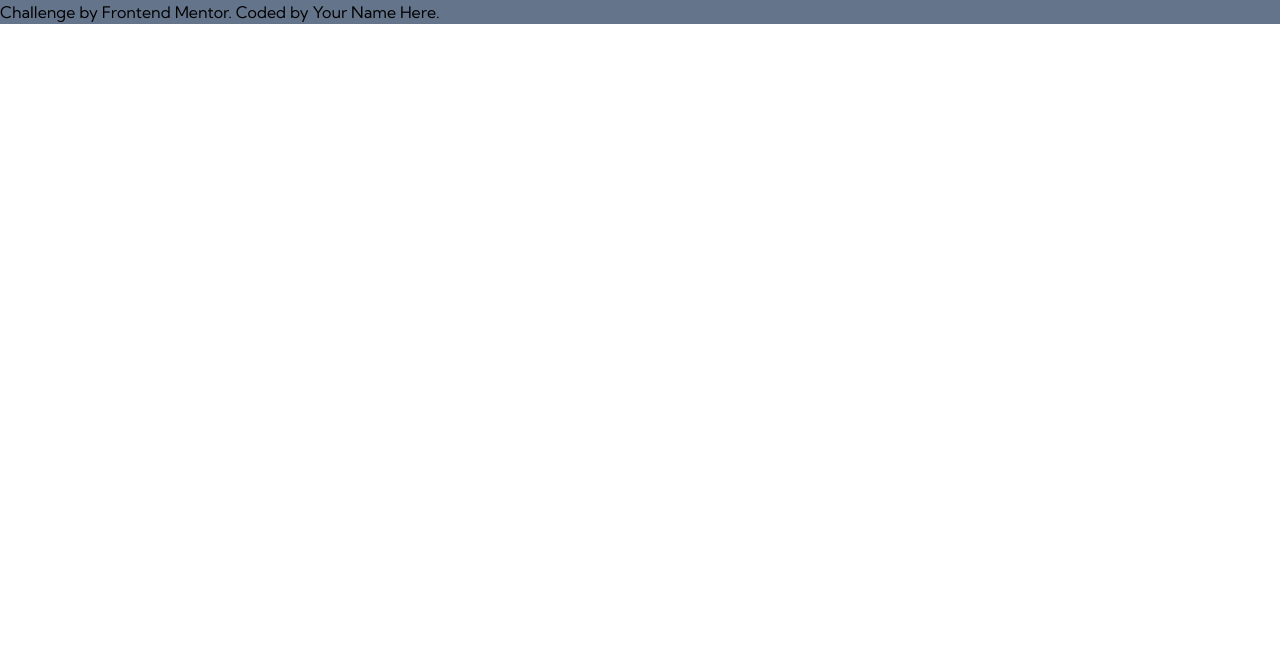
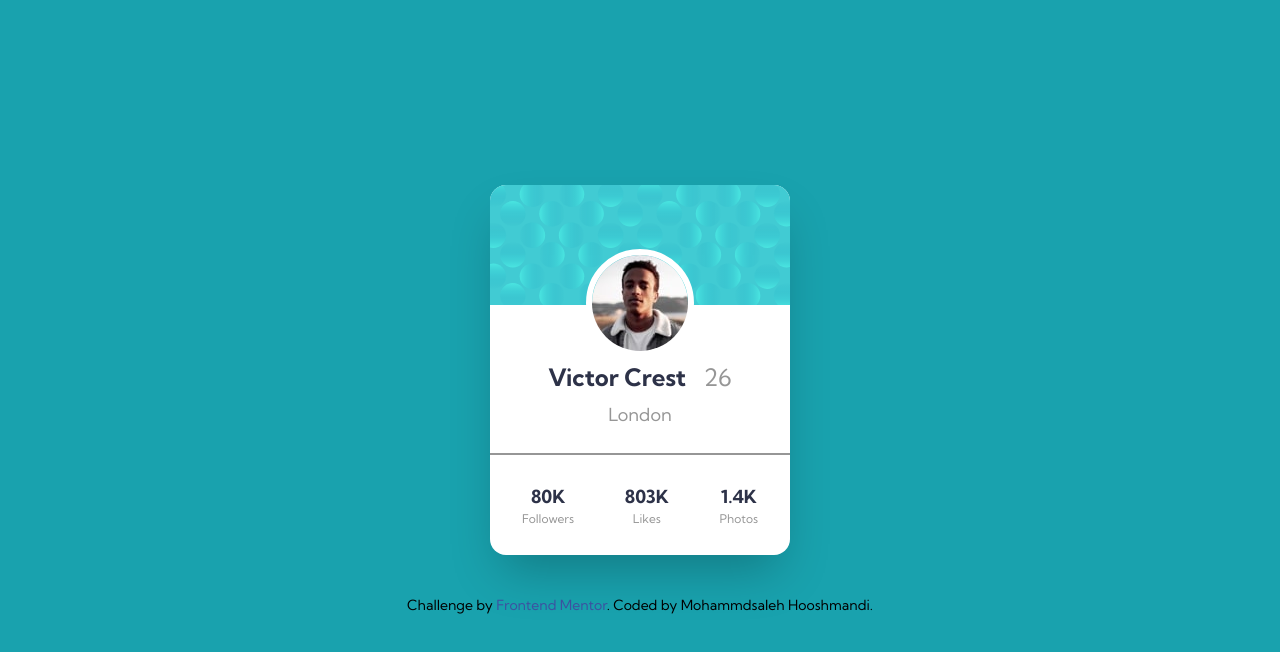
Before and after one commit to Mohammdsaleh-Hooshmandi/Profile-card, a website: page index.html in a window 1280 px wide. Drawn offline with Linux system fonts and the light colour scheme.

Commit message:
add html and style it

```diff
--- a/index.html
+++ b/index.html
@@ -21,12 +21,48 @@
   <title>Frontend Mentor | Profile card component</title>
 </head>
 
-<body>
+<body class="h-screen flex flex-col items-center justify-center bg-Dark-cyan">
 
-  <div class="bg-slate-500">
-    Challenge by <a href="https://www.frontendmentor.io?ref=challenge" target="_blank">Frontend Mentor</a>.
-    Coded by <a href="#">Your Name Here</a>.
-  </div>
+  <main>
+    <div class="relative max-w-[300px] rounded-2xl overflow-hidden text-center bg-white shadow-2xl">
+      <figure>
+        <img src="images/bg-pattern-card.svg" alt="bg pattern card" class="w-full">
+      </figure>
+
+      <img src="images/image-victor.jpg" alt="user image" class="absolute left-1/2 -translate-x-1/2 top-16 rounded-full border-[6px] border-white">
+
+      <h1 class="text-2xl mt-14">
+        <span class="text-Very-dark-desaturated-blue font-bold">Victor Crest</span>
+        <span class="inline-block text-Dark-gray ml-3">26</span>
+      </h1>
+
+      <p class="text-lg text-Dark-gray mt-2">London</p>
+
+      <div class="flex items-center justify-between px-8 py-7 border-t-2 border-Dark-gray mt-6">
+        <div>
+          <h2 class="font-bold text-lg text-Very-dark-desaturated-blue">80K</h2>
+          <p class="text-xs text-Dark-gray">Followers</p>
+        </div>
+
+        <div>
+          <h2 class="font-bold text-lg text-Very-dark-desaturated-blue">803K</h2>
+          <p class="text-xs text-Dark-gray">Likes</p>
+        </div>
+
+        <div>
+          <h2 class="font-bold text-lg text-Very-dark-desaturated-blue">1.4K</h2>
+          <p class="text-xs text-Dark-gray">Photos</p>
+        </div>
+      </div>
+    </div>
+  </main>
+
+  <footer class="mt-10">
+    <div class="text-center text-sm">
+      Challenge by <a href="https://www.frontendmentor.io?ref=challenge" target="_blank" class="text-[#3e52a3]">Frontend Mentor</a>.
+      Coded by <a href="https://github.com/Mohammdsaleh-Hooshmandi">Mohammdsaleh Hooshmandi</a>.
+    </div>
+  </footer>
 </body>
 
 </html>
```
Also changed, not shown: css/style.css.
